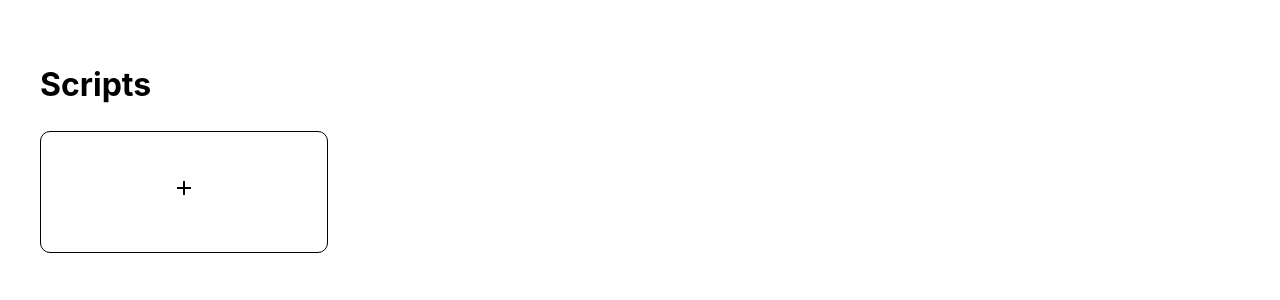
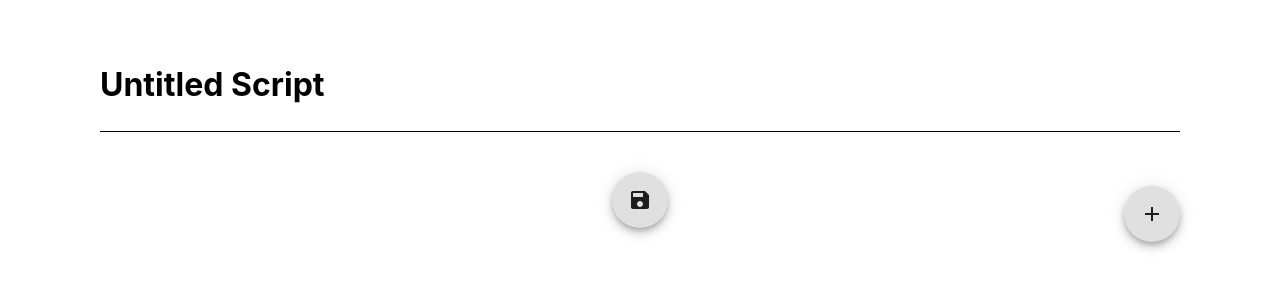
Before and after one commit to nonotnoah/mol-script-creator, a React (Vite) app: page /script/new in a window 1280 px wide. Shown: the top 300 px of the page. Built offline with nearby package versions, Linux system fonts and the light colour scheme.

Commit message:
title and fix storage and delete; before draggable

```diff
--- a/package.json
+++ b/package.json
@@ -14,8 +14,13 @@
     "@emotion/styled": "^11.11.0",
     "@mui/icons-material": "^5.14.0",
     "@mui/material": "^5.14.0",
+    "@types/react-beautiful-dnd": "^13.1.4",
+    "@types/uniqid": "^5.3.2",
+    "nanoid": "^4.0.2",
     "react": "^18.2.0",
+    "react-beautiful-dnd": "^13.1.1",
     "react-dom": "^18.2.0",
+    "react-router-dom": "^6.14.2",
     "sass": "^1.63.6"
   },
   "devDependencies": {
--- a/src/App.scss
+++ b/src/App.scss
@@ -131,13 +131,7 @@
   justify-content: left;
   flex-flow: column;
   flex: 1;
-  // border: 1px solid red;
-  .title-wrapper {
-  display: flex;
-    // border: 1px solid red;
-  }
   .projects-wrapper {
-
   }
   .project-wrapper {
     border-radius: 10px;
@@ -146,7 +140,23 @@
     height: 100px;
     display: flex;
     justify-content: center;
-    align-items: center ;
-
+    align-items: center;
   }
 }
+
+.title-wrapper {
+  display: flex;
+  justify-content: left;
+  width: 100%;
+  // border: 1px solid red;
+  .title {
+    display: flex;
+    flex: 1;
+    margin-top: 0px;
+    margin-bottom: 40px;
+    margin-left: 60px;
+    margin-right: 60px;
+    border-bottom: 1px solid black;
+    // border: 1px solid red;
+  }
+}
--- a/src/App.tsx
+++ b/src/App.tsx
@@ -1,13 +1,13 @@
 import React from 'react'
-import './App.scss'
 import ScriptEditor from './ScriptEditor'
 import Home from './Home/Home'
+import { Outlet } from 'react-router-dom'
 
 function App() {
 
   return (
     <>
-      <Home></Home>
+      <Outlet></Outlet>
     </>
   )
 }
--- a/src/Home/Home.tsx
+++ b/src/Home/Home.tsx
@@ -1,19 +1,22 @@
 import React from 'react'
-import ScriptEditor from '../ScriptEditor'
-import { Fab, Grid } from '@mui/material'
-import { Message, ScriptStore } from '../types'
+import '../App.scss'
+import { Grid } from '@mui/material'
+import { ScriptStore, Store } from '../types'
 import Project from './Project'
-import { Add, PlusOne } from '@mui/icons-material'
+import { Add, } from '@mui/icons-material'
+import { Outlet, Link } from 'react-router-dom'
+import { nanoid } from 'nanoid'
 
 export default function Home() {
   const [scripts, setScripts] = React.useState<ScriptStore[]>([])
-  const [showScript, setShowScript] = React.useState<boolean>(false)
-  const [newScript, setNewScript] = React.useState<boolean>(false)
-  const script = React.useRef<ScriptStore>([])
+  const [show, setShow] = React.useState(false)
   const load = () => {
-    const scripts = JSON.parse(localStorage.getItem('scripts') || 'false') as ScriptStore[] | boolean
-    if (typeof scripts === 'object') {
-      setScripts(scripts)
+    // const stor = localStorage.getItem('scripts')
+    // console.log("🚀 ~ file: Home.tsx:14 ~ load ~ stor:", stor)
+    const scripts = JSON.parse(localStorage.getItem('scripts') || 'null') as Store | null
+    if (scripts) {
+      console.log("🚀 ~ file: Home.tsx:15 ~ load ~ scripts:", scripts)
+      setScripts(Object.values(scripts))
     }
     return false
   }
@@ -21,49 +24,43 @@ export default function Home() {
     load()
   }, [])
 
-  const navigate = (chosenScript: ScriptStore) => {
-    console.log(chosenScript)
-    script.current = chosenScript
-    setShowScript(true)
-  }
-
-  const createNewScript = () => {
-    script.current = { script: [], title: '' }
-    setShowScript(true)
-  }
-
   return (
     <>
       <div className="home-wrapper">
-        {!showScript && (
-          <>
         <div className="title-wrapper">
           <h1>Scripts</h1>
         </div>
         <div className="projects-wrapper">
           <Grid container spacing={2}>
-                <Grid item xs={3}key='new'>
+            <Grid item xs={3} key='new'>
+              <Link to={`script/new`} state={{
+                id: nanoid(5),
+                script: [],
+                title: 'Untitled Script'
+              }}>
                 <div
                   className="project-wrapper"
-                    onClick={() => createNewScript()}
+                // onClick={() => setShow(!show)}
                 >
                   <h2 className="new-project-title">
                     <Add />
                   </h2>
                 </div>
+              </Link>
             </Grid>
             {scripts.map((script, idx) => (
               <Grid item xs={3} key={idx}>
-                    <Project script={script} navigate={(script) => navigate(script)}></Project>
+                <Project script={script}></Project>
               </Grid>
             ))}
+
+            <Grid item key='del'>
+              <div onClick={() => localStorage.clear()} className="project-wrapper">
+                delete
+              </div>
+            </Grid>
           </Grid>
         </div>
-          </>
-        )}
-        {showScript && (
-          <ScriptEditor loadedScript={script.current} />
-        )}
       </div>
     </>
   )
--- /dev/null
+++ b/src/Loading.tsx
@@ -0,0 +1,7 @@
+import React from 'react'
+
+export default function Loading() {
+  return (
+    <h2>Loading...</h2>
+  )
+}
--- a/src/Row Components/Row.tsx
+++ b/src/Row Components/Row.tsx
@@ -27,13 +27,12 @@ export default function Row({ rowData, id, returnRowData, deleteRow }: RowProps)
   // manage state for all inputs in this component
   const rowDataRef = React.useRef<RowData>({
     label: rowData.label,
-    dialogueType: 'Dialogue',
+    dialogueType: rowData.type,
     dialogue: rowData.m,
     speaker: rowData.char,
     emotion: rowData.emotion,
     position: rowData.pos,
   })
-  console.log(rowDataRef.current)
   const [rowDataState, setRowDataState] = React.useState<RowData>({ ...rowDataRef.current })
   const editRowData = (key: string, val: string) => {
     rowDataRef.current = { ...rowDataRef.current, [key]: val }
--- /dev/null
+++ b/src/Row Components/Title.tsx
@@ -0,0 +1,51 @@
+import { Check, CancelOutlined, } from '@mui/icons-material';
+import { Box, Fab, Modal, TextField } from '@mui/material'
+import React from 'react'
+
+const style = {
+  position: 'absolute',
+  top: '50%',
+  left: '50%',
+  transform: 'translate(-50%, -50%)',
+  width: 'auto',
+  bgcolor: 'background.paper',
+  border: '2px solid #000',
+  boxShadow: 24,
+  p: 4,
+};
+
+interface TitleProps {
+  titleProp: string
+  sendTitle: (title: string) => void
+}
+
+export default function Title({ sendTitle, titleProp }: TitleProps) {
+  const [open, setOpen] = React.useState(false);
+  const handleOpen = () => { if (!open) setOpen(true) };
+  const handleClose = () => setOpen(false);
+  const temp = React.useRef('')
+
+  return (
+    <>
+      <div
+        className="title-wrapper"
+        onClick={handleOpen}
+      >
+        <div className="title">
+          <h1>{titleProp}</h1>
+          <Modal
+
+            open={open}
+            onClose={handleClose}
+          >
+            <Box sx={style}>
+              <TextField defaultValue={titleProp} onChange={e => temp.current = e.target.value} sx={{ paddingRight: 4 }} label='Change Title'></TextField>
+              <Fab onClick={() => { handleClose(); sendTitle(temp.current) }} sx={{ marginRight: 4 }}><Check></Check></Fab>
+              <Fab onClick={() => { handleClose(); temp.current = '' }}><CancelOutlined /></Fab>
+            </Box>
+          </Modal>
+        </div>
+      </div>
+    </>
+  )
+}
--- a/src/ScriptEditor.tsx
+++ b/src/ScriptEditor.tsx
@@ -1,65 +1,98 @@
-import React from 'react'
+import React, { Suspense } from 'react'
 import { useState, createContext, MutableRefObject, useRef } from 'react'
 import Row from './Row Components/Row'
-import { Message, ScriptStore } from './types'
-import { Button, Fab } from '@mui/material'
+import { Message, ScriptStore, Store } from './types'
+import { Button, Fab, TextField } from '@mui/material'
 import { Add, Save } from '@mui/icons-material'
+import { useParams, useLocation } from 'react-router-dom'
+import Loading from './Loading'
+import Title from './Row Components/Title'
+import { DragDropContext, DropResult } from 'react-beautiful-dnd';
 
-interface ScriptEditProps {
-  loadedScript: ScriptStore,
+// interface ScriptEditProps {
+//   loadedScript: ScriptStore,
+// }
+const getItemStyle = (isDragging: boolean, draggableStyle: React.CSSProperties) => ({
+  padding: 10,
+  margin: `0 50px 15px 50px`,
+  color: isDragging ? 'white' : 'black',
+  border: `1px solid black`,
+  borderRadius: `10px`,
+
+  ...draggableStyle
+})
+
+function ScriptEditor() {
+  const scriptId = React.useRef(Math.random().toString())
+  const [scriptTitle, setScriptTitle] = React.useState('Untitled Script')
+  // const scriptTitle = React.useRef('Untitled Script')
+  const componentScriptData = React.useRef<Message[]>([])
+  const rowRef = React.useRef<{ [id: number]: Message }>({})
+  const [rowObj, setRowObj] = React.useState<{ [id: number]: Message }>({})
+  const rowId = React.useRef(0)
+  // const { params } = useParams()
+  const location = useLocation()
+  const state = location.state as ScriptStore
+  React.useEffect(() => {
+    if (state) {
+      componentScriptData.current = state.script
+      setScriptTitle(state.title)
+      console.log("🚀 ~ file: ScriptEditor.tsx:30 ~ React.useEffect ~ state:", state)
+      scriptId.current = state.id
+      setRowObj(state.script)
+      rowId.current = componentScriptData.current.length
+      return
+    }
+  }, [])
+
+  const onDragEnd = (result: DropResult) => {
+    const source = result.source
+    const destination = result.destination
+    if (!destination) return
+
+    const items = Array.from(componentScriptData.current)
+    const [newOrder] = items.splice(source.index, 1)
+    items.splice(destination.index, 0, newOrder)
   }
 
-function ScriptEditor({ loadedScript }: ScriptEditProps) {
-  React.useEffect(() => {
-    componentScriptData.current = loadedScript.script
-    setRowObj(loadedScript.script)
-    console.log("🚀 ~ file: ScriptEditor.tsx:15 ~ React.useEffect ~ loadedScript:", loadedScript)
-    if (loadedScript.title == 'Untitled Script') {
-      addRow()
+  const save = () => {
+    const scripts = JSON.parse(localStorage.getItem('scripts') || 'null') as Store | null
+    console.log("🚀 ~ file: ScriptEditor.tsx:42 ~ save ~ scripts:", scripts)
+    if (scripts != null) {
+      console.log('scripts exist, saving over top')
+      const newScript: ScriptStore =
+      {
+        id: scriptId.current,
+        script: componentScriptData.current,
+        title: scriptTitle
       }
-  }, [])
-  const loadScript = () => {
-    loadedScript && loadedScript.map(msg => {
-      const id = rowId.current += 1
-      const importedMsg = {
-        m: msg.m || '',
-        char: msg.char || '',
-        res: msg.res || [],
-        label: msg.label || '',
-        emotion: msg.emotion || 'neutral',
-        pos: msg.pos || 'left',
+      const updated = { ...scripts, [scriptId.current]: newScript }
+      localStorage.setItem('scripts', JSON.stringify(updated))
+      return
     }
-      componentScriptData.current = [...componentScriptData.current, importedMsg]
-      rowRef.current[id] =
-        <Row
-          // key={`row${rowId.current}`}
-          id={id}
-          rowData={importedMsg}
-          returnRowData={(val, id) => editRowData(val, id)}
-          deleteRow={id => deleteRow(id)}
-        />
-    })
-    setRowObj({ ...rowRef.current })
+    console.log('starting new store')
+    const newScript: ScriptStore =
+    {
+      id: scriptId.current,
+      script: componentScriptData.current,
+      title: scriptTitle
     }
-  const rowRef = React.useRef<{ [id: number]: Message }>({})
-  const [rowObj, setRowObj] = React.useState<{ [id: number]: Message }>({})
-  const rowId = React.useRef(Object.keys(loadedScript.script).length)
+    const updated = { [scriptId.current]: newScript }
+    localStorage.setItem('scripts', JSON.stringify(updated))
+  }
   const addRow = () => {
     const id = rowId.current += 1
     console.log(id, 'added')
-    const rowCopy = { ...rowRef.current }
-    rowCopy[id] = { type: 'Dialogue', id: id, m: '', res: [], label: '', emotion: 'neutral', pos: 'left', char: '' }
-    rowRef.current = { ...rowCopy }
-    setRowObj({ ...rowCopy })
-    componentScriptData.current = [...componentScriptData.current, { ...rowCopy[id] }]
+    const newRow: Message = { type: 'Dialogue', id: id, m: '', res: [], label: '', emotion: 'neutral', pos: 'left', char: '' }
+    rowRef.current[id] = newRow
+    setRowObj({ ...rowRef.current })
+    componentScriptData.current = [...componentScriptData.current, { ...rowRef.current[id] }]
   }
   const editRowData = (newRow: Message, id: number) => {
     console.log(id, 'updated')
     console.log((newRow.m || 'undef'))
-    const rowCopy = { ...rowRef.current }
-    rowCopy[id] = { ...newRow }
-    rowRef.current = { ...rowCopy }
-    setRowObj({ ...rowCopy })
+    rowRef.current[id] = newRow
+    setRowObj({ ...rowRef.current })
 
     const rowInScriptObj = componentScriptData.current.find(row => row.id === id)
     if (!rowInScriptObj) {
@@ -67,13 +100,12 @@ function ScriptEditor({ loadedScript }: ScriptEditProps) {
     }
     const rowIdx = componentScriptData.current.indexOf(rowInScriptObj)
     if ((rowIdx > -1) && componentScriptData.current) {
-      componentScriptData.current[rowIdx] = { ...newRow }
+      componentScriptData.current[rowIdx] = newRow
     }
   }
   const deleteRow = (id: number) => {
     console.log(id, 'deleted')
-    const rowCopy = { ...rowRef.current }
-    delete rowCopy[id]
+    delete rowRef.current[id]
     const rowInScriptObj = componentScriptData.current.find(row => row.id === id)
     if (!rowInScriptObj) {
       return
@@ -85,31 +117,23 @@ function ScriptEditor({ loadedScript }: ScriptEditProps) {
       setRowObj({})
       return
     }
-    rowRef.current = { ...rowCopy }
-    setRowObj({ ...rowCopy })
+    setRowObj({ ...rowRef.current })
   }
 
-  const componentScriptData = React.useRef<Message[]>([])
 
-  const save = () => {
-    const scripts = JSON.parse(localStorage.getItem('scripts') || 'false') as ScriptStore[] | boolean
-    if (typeof scripts === 'object') {
-      const updated = [...scripts, { script: componentScriptData.current, title: loadedScript.title }]
-      localStorage.setItem('scripts', JSON.stringify(updated))
-      return
-    }
-    const updated = [{ script: componentScriptData.current, title: loadedScript.title }]
-    localStorage.setItem('scripts', JSON.stringify(updated))
-  }
   return (
     <>
       <div className="wrapper">
-        <div className="title-wrapper">
-          <h1>{loadedScript.title}</h1>
-        </div>
+        <Title
+          sendTitle={(newTitle) => setScriptTitle(newTitle)}
+          titleProp={scriptTitle}
+        />
+        <DragDropContext onDragEnd={onDragEnd}>
           {Object.values(rowObj).map((row, idx) => (
-          <div className="row-wrapper" key={idx}>
+            <div className="row-wrapper" >
+              {row.id}
               <Row
+                key={`row${row.id}`}
                 id={row.id}
                 rowData={row}
                 returnRowData={(val, id) => editRowData(val, id)}
@@ -117,6 +141,7 @@ function ScriptEditor({ loadedScript }: ScriptEditProps) {
               />
             </div>
           ))}
+        </DragDropContext>
         <div className="add-row-btn-wrapper">
           <div className="add-row-btn">
             <Fab onClick={() => addRow()}><Add /></Fab>
--- a/src/main.tsx
+++ b/src/main.tsx
@@ -1,10 +1,40 @@
-// import React from 'react'
+import React, { Suspense } from 'react'
 import ReactDOM from 'react-dom/client'
 import App from './App.tsx'
 import './index.css'
+import {
+  createBrowserRouter,
+  RouterProvider
+} from 'react-router-dom'
+import ScriptEditor from './ScriptEditor.tsx'
+import Loading from './Loading.tsx'
+import Home from './Home/Home.tsx'
+// const ScriptEditor = React.lazy(() => import('./ScriptEditor.tsx'))
 
+const router = createBrowserRouter([
+  {
+    path: '/',
+    element:
+      <Home />
+  },
+  {
+    path: 'script/new',
+    element:
+      // <Suspense fallback={<Loading></Loading>}>
+        <ScriptEditor />,
+      // </Suspense >,
+  },
+  {
+    path: 'script/:scriptId',
+    element:
+      // <Suspense fallback={<Loading></Loading>}>
+        <ScriptEditor />,
+      // </Suspense >,
+  }
+])
 ReactDOM.createRoot(document.getElementById('root')!).render(
   // <React.StrictMode>
-    <App />
+  // <App />
+  <RouterProvider router={router}></RouterProvider>
   // </React.StrictMode>,
 )
--- a/src/types.ts
+++ b/src/types.ts
@@ -46,6 +46,10 @@ export interface RowProps {
 }
 
 export interface ScriptStore {
+  id: string
   script: Message[]
   title: string
 }
+export interface Store {
+  [key: string]: ScriptStore
+}
```
Also changed, not shown: src/Home/Project.tsx (+11 -3 lines), 1 other file (tests, documents, lock files or other folders). Lines whose indentation alone changed are shown as unchanged.
